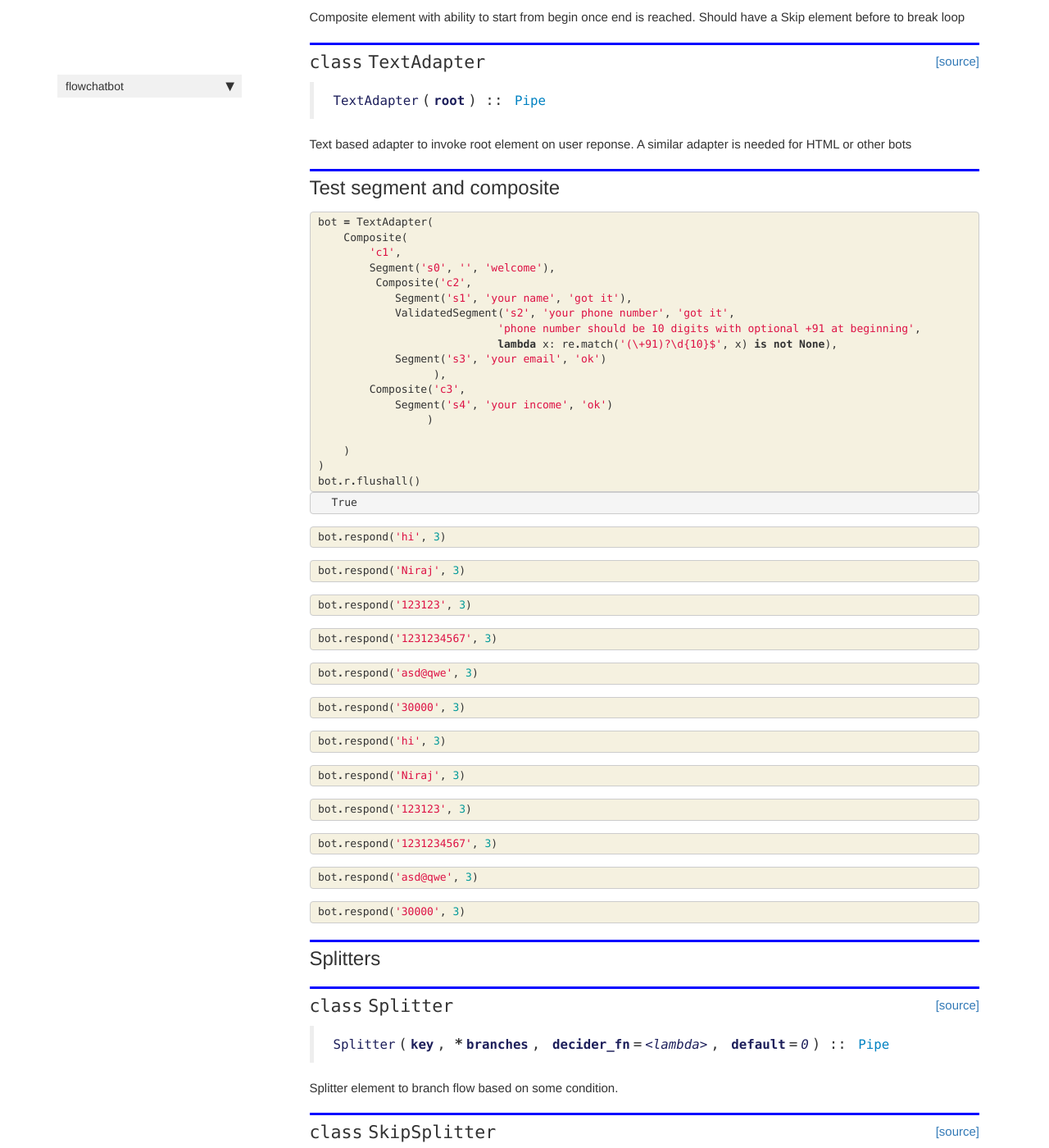
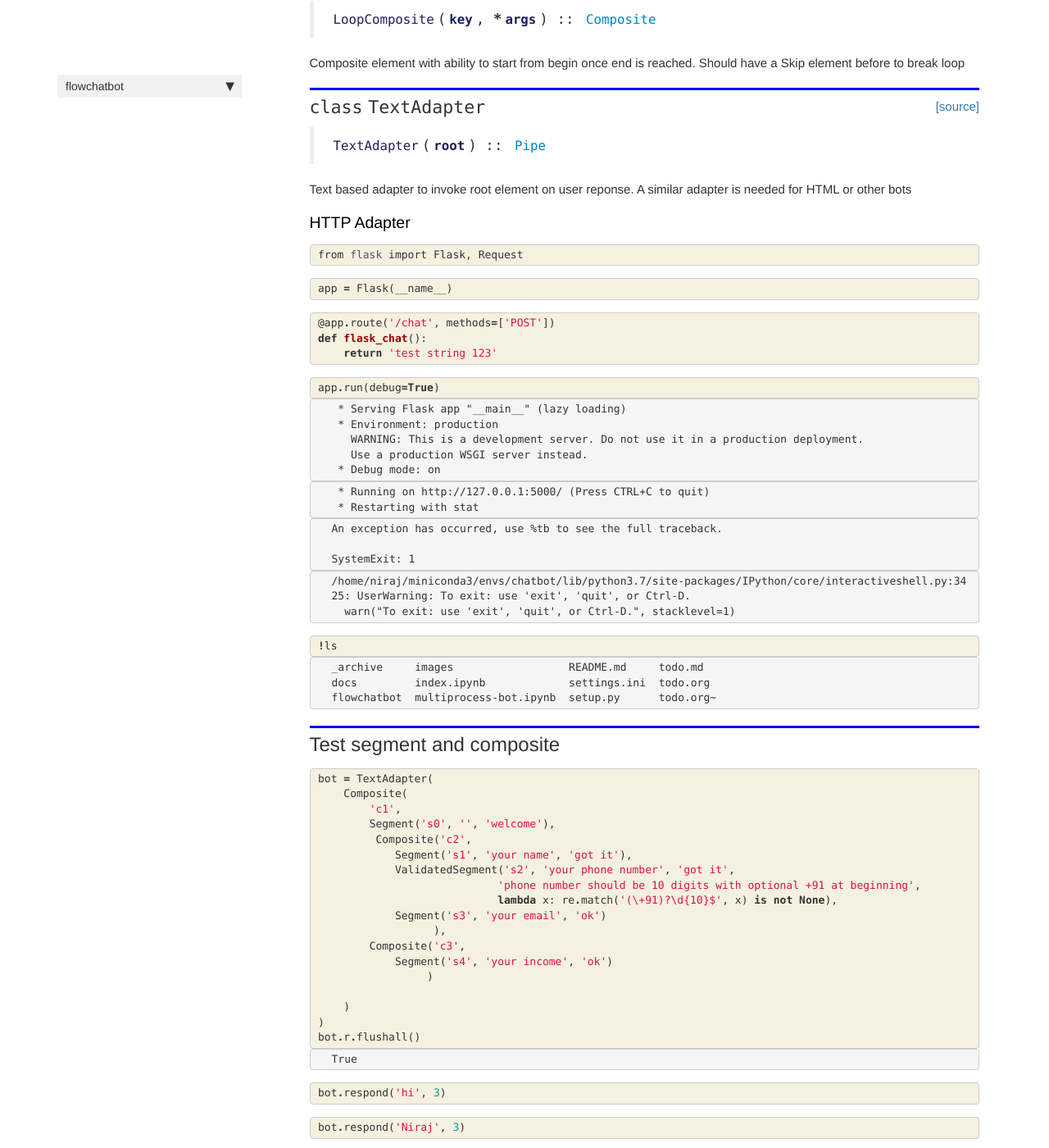
Before and after one commit to kulkarniniraj/flowchatbot, a Jekyll site: the page built from docs/multiprocess-bot.html, in a window 1280 px wide and 1400 px high, scrolled down 2580 px. Shown: the whole window at 82% size. Built offline with Jekyll 4.4.1, drawn with Linux system fonts in a browser that asks for light colours; nearby versions of some CDN libraries; comment, search, counter and statistics services are not loaded.

Commit message:
docs changed

```diff
--- a/docs/multiprocess-bot.html
+++ b/docs/multiprocess-bot.html
@@ -465,6 +465,162 @@ A similar adapter is needed for HTML or other bots</p>
     {% raw %}
 
 <div class="cell border-box-sizing code_cell rendered">
+
+</div>
+    {% endraw %}
+
+<div class="cell border-box-sizing text_cell rendered"><div class="inner_cell">
+<div class="text_cell_render border-box-sizing rendered_html">
+<h3 id="HTTP-Adapter">HTTP Adapter<a class="anchor-link" href="#HTTP-Adapter"> </a></h3>
+</div>
+</div>
+</div>
+    {% raw %}
+
+<div class="cell border-box-sizing code_cell rendered">
+<div class="input">
+
+<div class="inner_cell">
+    <div class="input_area">
+<div class=" highlight hl-ipython3"><pre><span></span><span class="kn">from</span> <span class="nn">flask</span> <span class="kn">import</span> <span class="n">Flask</span><span class="p">,</span> <span class="n">Request</span>
+</pre></div>
+
+    </div>
+</div>
+</div>
+
+</div>
+    {% endraw %}
+
+    {% raw %}
+
+<div class="cell border-box-sizing code_cell rendered">
+<div class="input">
+
+<div class="inner_cell">
+    <div class="input_area">
+<div class=" highlight hl-ipython3"><pre><span></span><span class="n">app</span> <span class="o">=</span> <span class="n">Flask</span><span class="p">(</span><span class="vm">__name__</span><span class="p">)</span>
+</pre></div>
+
+    </div>
+</div>
+</div>
+
+</div>
+    {% endraw %}
+
+    {% raw %}
+
+<div class="cell border-box-sizing code_cell rendered">
+<div class="input">
+
+<div class="inner_cell">
+    <div class="input_area">
+<div class=" highlight hl-ipython3"><pre><span></span><span class="nd">@app</span><span class="o">.</span><span class="n">route</span><span class="p">(</span><span class="s1">&#39;/chat&#39;</span><span class="p">,</span> <span class="n">methods</span><span class="o">=</span><span class="p">[</span><span class="s1">&#39;POST&#39;</span><span class="p">])</span>
+<span class="k">def</span> <span class="nf">flask_chat</span><span class="p">():</span>
+    <span class="k">return</span> <span class="s1">&#39;test string 123&#39;</span>
+</pre></div>
+
+    </div>
+</div>
+</div>
+
+</div>
+    {% endraw %}
+
+    {% raw %}
+
+<div class="cell border-box-sizing code_cell rendered">
+<div class="input">
+
+<div class="inner_cell">
+    <div class="input_area">
+<div class=" highlight hl-ipython3"><pre><span></span><span class="n">app</span><span class="o">.</span><span class="n">run</span><span class="p">(</span><span class="n">debug</span><span class="o">=</span><span class="kc">True</span><span class="p">)</span>
+</pre></div>
+
+    </div>
+</div>
+</div>
+
+<div class="output_wrapper">
+<div class="output">
+
+<div class="output_area">
+
+<div class="output_subarea output_stream output_stdout output_text">
+<pre> * Serving Flask app &#34;__main__&#34; (lazy loading)
+ * Environment: production
+<span class="ansi-red-fg">   WARNING: This is a development server. Do not use it in a production deployment.</span>
+   Use a production WSGI server instead.
+ * Debug mode: on
+</pre>
+</div>
+</div>
+
+<div class="output_area">
+
+<div class="output_subarea output_stream output_stderr output_text">
+<pre> * Running on http://127.0.0.1:5000/ (Press CTRL+C to quit)
+ * Restarting with stat
+</pre>
+</div>
+</div>
+
+<div class="output_area">
+
+<div class="output_subarea output_text output_error">
+<pre>
+An exception has occurred, use %tb to see the full traceback.
+
+<span class="ansi-red-fg">SystemExit</span><span class="ansi-red-fg">:</span> 1
+</pre>
+</div>
+</div>
+
+<div class="output_area">
+
+<div class="output_subarea output_stream output_stderr output_text">
+<pre>/home/niraj/miniconda3/envs/chatbot/lib/python3.7/site-packages/IPython/core/interactiveshell.py:3425: UserWarning: To exit: use &#39;exit&#39;, &#39;quit&#39;, or Ctrl-D.
+  warn(&#34;To exit: use &#39;exit&#39;, &#39;quit&#39;, or Ctrl-D.&#34;, stacklevel=1)
+</pre>
+</div>
+</div>
+
+</div>
+</div>
+
+</div>
+    {% endraw %}
+
+    {% raw %}
+
+<div class="cell border-box-sizing code_cell rendered">
+<div class="input">
+
+<div class="inner_cell">
+    <div class="input_area">
+<div class=" highlight hl-ipython3"><pre><span></span><span class="o">!</span>ls
+</pre></div>
+
+    </div>
+</div>
+</div>
+
+<div class="output_wrapper">
+<div class="output">
+
+<div class="output_area">
+
+<div class="output_subarea output_stream output_stdout output_text">
+<pre>_archive     images		     README.md	   todo.md
+docs	     index.ipynb	     settings.ini  todo.org
+flowchatbot  multiprocess-bot.ipynb  setup.py	   todo.org~
+</pre>
+</div>
+</div>
+
+</div>
+</div>
 
 </div>
     {% endraw %}
```
Also changed, not shown: docs/index.html (+8 -8 lines), docs/images/1.png (added), 1 other file.
